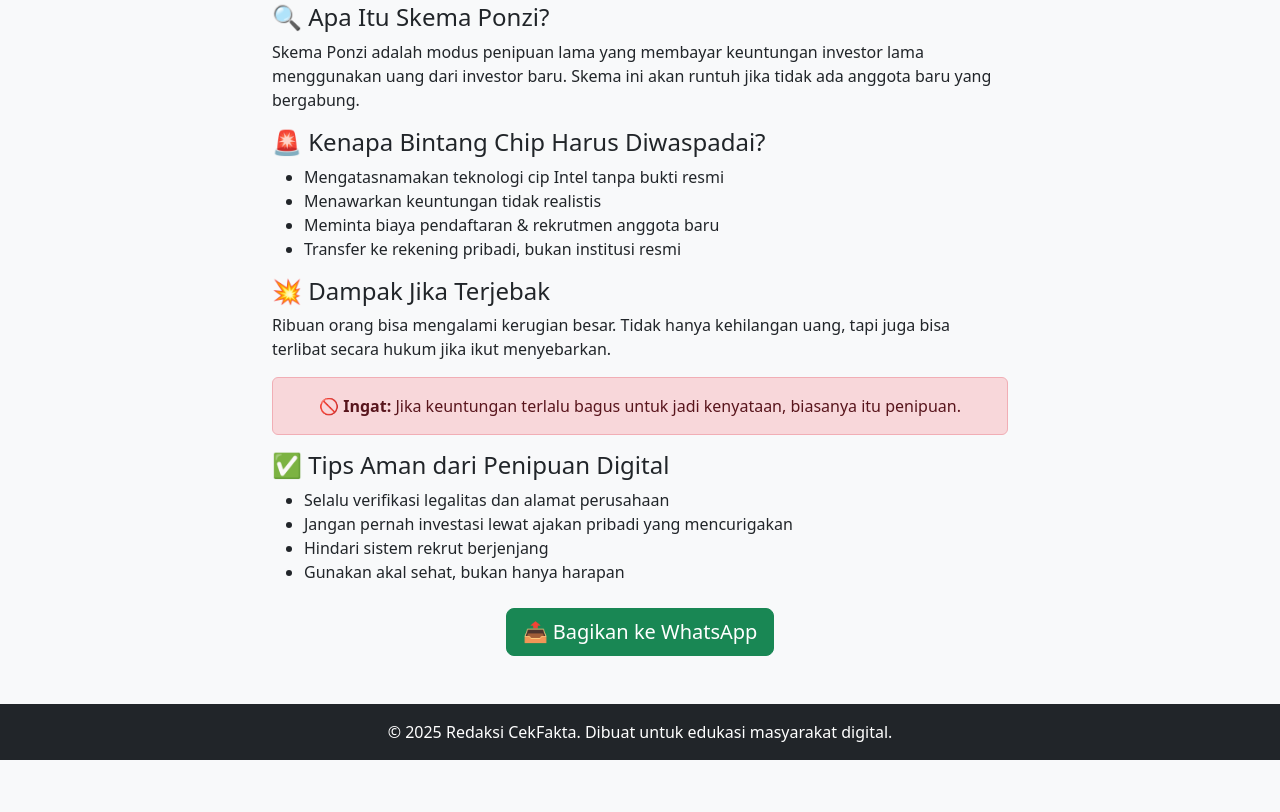
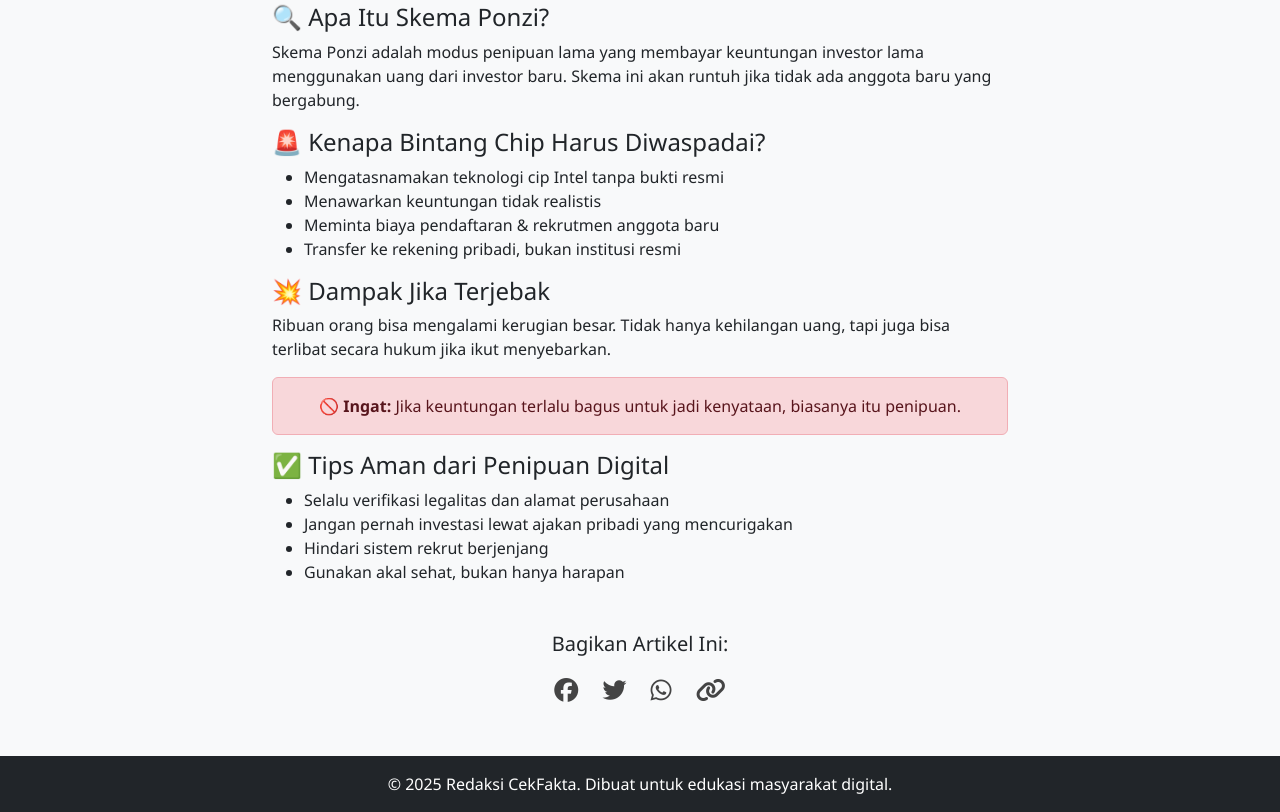
Before and after one commit to CoverGhost1/bintang-chip.warning, a plain HTML site: page index.html in a window 1280 px wide. Shown: the part 553-1365 px from the top of the page. Before the commit the page ends 1313 px from the top, so only its background shows below. Drawn offline with nearby package versions, Linux system fonts and the light colour scheme.

Commit message:
index.html

```diff
--- a/index.html
+++ b/index.html
@@ -12,8 +12,13 @@
 
   <title>Bintang Chip Bukan Investasi!</title>
   <link href="https://cdn.jsdelivr.net/npm/bootstrap@5.3.3/dist/css/bootstrap.min.css" rel="stylesheet">
+  <link rel="stylesheet" href="https://cdnjs.cloudflare.com/ajax/libs/font-awesome/6.5.0/css/all.min.css">
 
   <style>
+    body {
+      background-color: #f8f9fa;
+      font-family: 'Segoe UI', Tahoma, Geneva, Verdana, sans-serif;
+    }
     .hero {
       background-image: url('https://coverghost1.github.io/bintang-chip.warning/Bintang.jpg');
       background-size: cover;
@@ -35,9 +40,18 @@
       font-size: 2.5rem;
       font-weight: bold;
     }
+    .share-icons a {
+      font-size: 1.5rem;
+      margin: 0 10px;
+      color: #444;
+      transition: color 0.2s;
+    }
+    .share-icons a:hover {
+      color: #0d6efd;
+    }
   </style>
 </head>
-<body style="background-color: #f8f9fa;">
+<body>
 
   <!-- Navbar -->
   <nav class="navbar navbar-dark bg-dark">
@@ -93,11 +107,16 @@
           <li>Gunakan akal sehat, bukan hanya harapan</li>
         </ul>
 
-        <div class="mt-4 text-center">
-          <a href="https://api.whatsapp.com/send?text=Waspada! Baca info lengkap soal Bintang Chip di https://coverghost1.github.io/bintang-chip.warning/" class="btn btn-success btn-lg">
-            📤 Bagikan ke WhatsApp
-          </a>
+        <div class="mt-5 text-center">
+          <h5 class="mb-3">Bagikan Artikel Ini:</h5>
+          <div class="share-icons">
+            <a href="https://www.facebook.com/sharer/sharer.php?u=https://coverghost1.github.io/bintang-chip.warning/" target="_blank" title="Share ke Facebook"><i class="fab fa-facebook"></i></a>
+            <a href="https://twitter.com/intent/tweet?url=https://coverghost1.github.io/bintang-chip.warning/&text=Waspada+Bintang+Chip+Penipuan" target="_blank" title="Tweet"><i class="fab fa-twitter"></i></a>
+            <a href="https://api.whatsapp.com/send?text=Waspada! Baca fakta tentang Bintang Chip di https://coverghost1.github.io/bintang-chip.warning/" target="_blank" title="Kirim ke WhatsApp"><i class="fab fa-whatsapp"></i></a>
+            <a href="#" onclick="navigator.clipboard.writeText('https://coverghost1.github.io/bintang-chip.warning/'); alert('Link disalin ke clipboard!')" title="Salin link"><i class="fas fa-link"></i></a>
+          </div>
         </div>
+
       </div>
     </div>
   </div>
```
